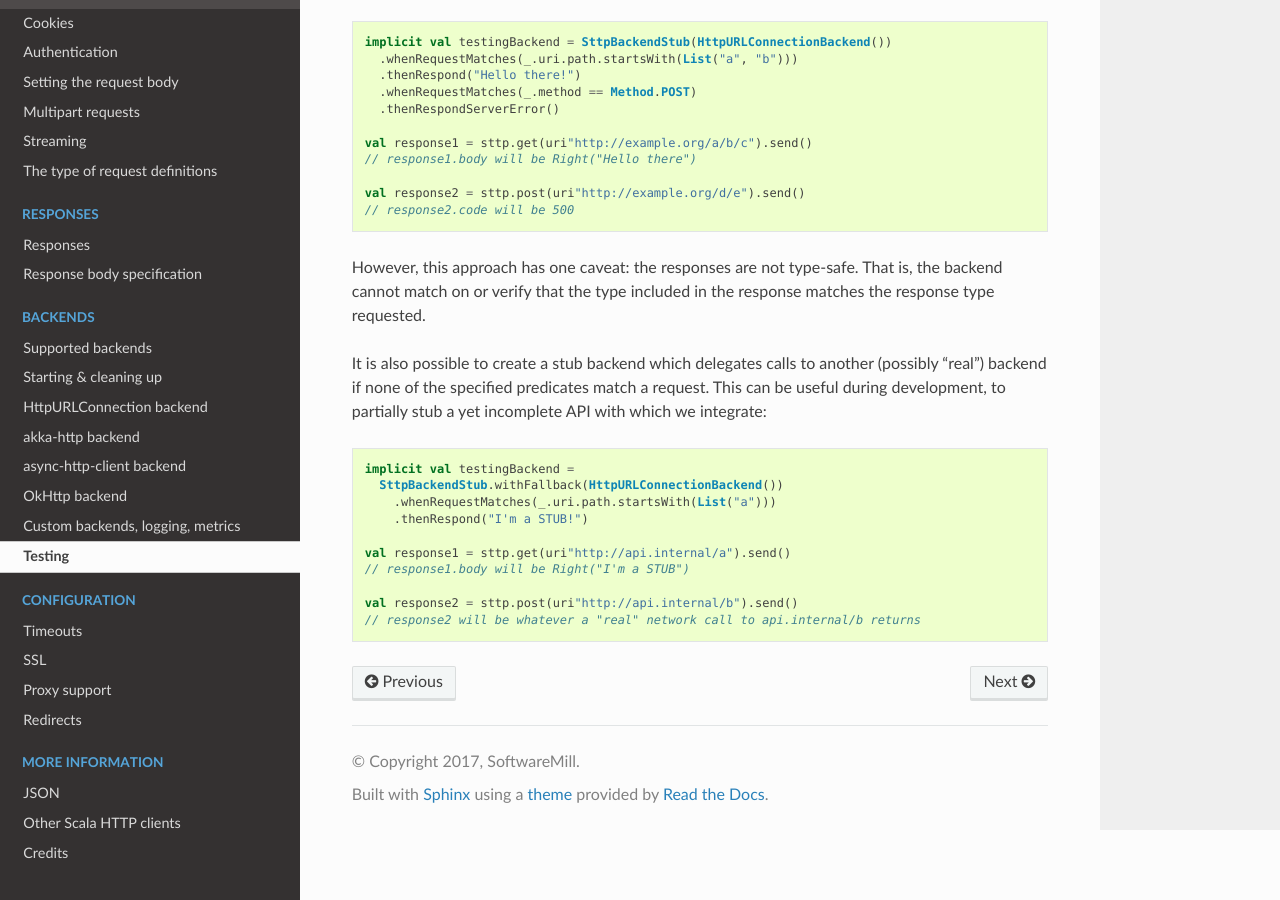
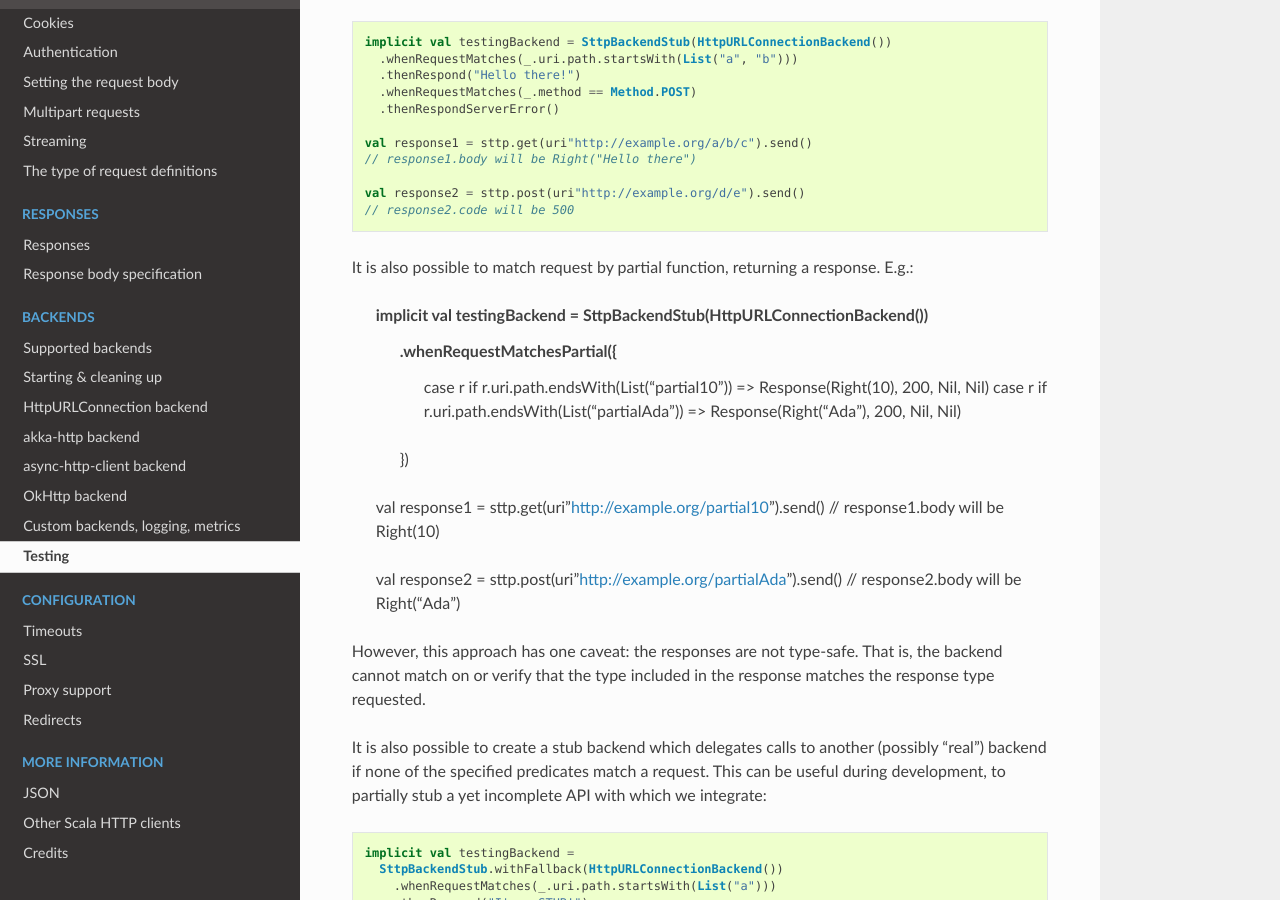
Before and after one commit to softwaremill/sttp, a Sphinx documentation site: the page built from docs/backends/testing.rst, in a window 1280 px wide and 900 px high, scrolled down 356 px. Built offline with Sphinx 7.4.7 and the Read the Docs theme 2.0.0, drawn with Linux system fonts in a browser that asks for light colours.

Commit message:
Documentation for test stub matching requests to responses with partial function

```diff
--- a/docs/backends/testing.rst
+++ b/docs/backends/testing.rst
@@ -19,6 +19,20 @@ For example::
   val response2 = sttp.post(uri"http://example.org/d/e").send()
   // response2.code will be 500
 
+It is also possible to match request by partial function, returning a response. E.g.:
+
+  implicit val testingBackend = SttpBackendStub(HttpURLConnectionBackend())
+    .whenRequestMatchesPartial({
+      case r if r.uri.path.endsWith(List("partial10")) => Response(Right(10), 200, Nil, Nil)
+      case r if r.uri.path.endsWith(List("partialAda")) => Response(Right("Ada"), 200, Nil, Nil)
+    })
+
+  val response1 = sttp.get(uri"http://example.org/partial10").send()
+  // response1.body will be Right(10)
+
+  val response2 = sttp.post(uri"http://example.org/partialAda").send()
+  // response2.body will be Right("Ada")
+
 However, this approach has one caveat: the responses are not type-safe. That is, the backend cannot match on or verify that the type included in the response matches the response type requested.
 
 It is also possible to create a stub backend which delegates calls to another (possibly "real") backend if none of the specified predicates match a request. This can be useful during development, to partially stub a yet incomplete API with which we integrate::
--- a/docs/credits.rst
+++ b/docs/credits.rst
@@ -8,3 +8,4 @@ Credits
 * `Piotr Buda <https://github.com/pbuda>`_
 * `Piotr Gabara <https://github.com/bhop>`_
 * `Gabriele Petronella <https://github.com/gabro>`_
+* `Paweł Stawicki <https://github.com/amorfis>`_
```
